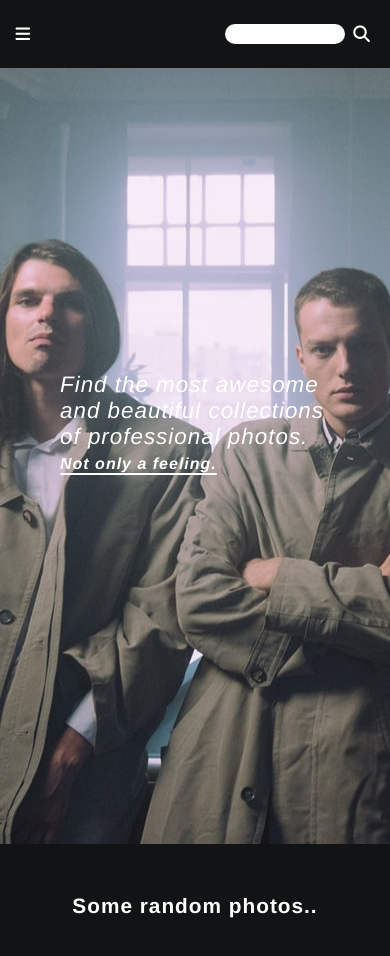
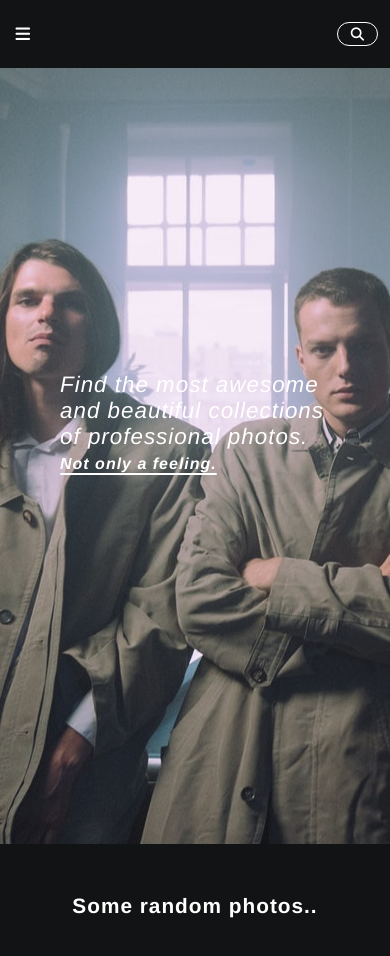
Before and after one commit to sbsmrth/Images-Paradise, a Vue app: page / in a window 390 px wide. Shown: the top 956 px of the page. Built offline with nearby package versions, Linux system fonts and the light colour scheme; no server answers.

Commit message:
refactor: search element changed with hover effect and vue warning for CardContainer resolved

```diff
--- a/src/components/layout/CardContainerComponent.vue
+++ b/src/components/layout/CardContainerComponent.vue
@@ -1,6 +1,6 @@
 <template>
   <section class="images" id="images">
-    <CardComponent v-for="img of images" :key="img.id" :img="img"/>
+    <CardComponent v-for="(img, index) of images" :key="index" :img="img"/>
   </section>
 </template>
 
@@ -32,7 +32,7 @@ export default defineComponent({
     grid-auto-rows: 400px;
     width: 95vw;
     margin: 50px auto;
-    gap: 50px 30px;
+    gap: 80px 30px;
   }
 
   @media (max-width: 768px) {
@@ -42,4 +42,10 @@ export default defineComponent({
       width: 93vw;
     }
   }
+
+  @media (min-width: 992px) {
+    .images {
+      row-gap: 50px;
+    }
+  }
 </style>
--- a/src/components/ui/NavBarComponent.vue
+++ b/src/components/ui/NavBarComponent.vue
@@ -17,11 +17,12 @@
       </ul>
       <form class="nav__search" role="search">
         <label for="q">
-          <input type="text" id="q" class="nav__input" v-model="q" autocomplete="off">
+          <input type="text" id="q" class="nav__input" v-model="q" autocomplete="off"
+          placeholder="Search an image..">
         </label>
         <router-link :to="{name:'search'}">
           <button class="nav__button" @click="send">
-            <i class="fa-solid fa-magnifying-glass fa-lg nav__icon"></i>
+            <i class="fa-solid fa-magnifying-glass nav__icon"></i>
           </button>
         </router-link>
       </form>
@@ -109,33 +110,46 @@ export default defineComponent({
   .nav__items .nav__item .nav__link {
     color: var(--light);
     text-decoration: none;
-    font-size: 1.3em;
+    font-size: 1.4em;
     letter-spacing: 2px;
     font-weight: bolder;
   }
 
   .nav .nav__search {
     position: absolute;
-    right: 30px;
+    right: 12px;
+    border-radius: 20px;
+    height: 24px;
+    display: flex;
+    background: none;
+    border: 1px solid var(--light);
+    justify-content: space-between;
+    padding: 11px 8px;
+    align-items: center;
+  }
+
+  .nav .nav__search .nav__input {
+    border: none;
+    outline: none;
+    width: 0px;
+    background: none;
+    transition: .3s;
+    color: var(--light);
+  }
+
+  .nav .nav__search:hover .nav__input {
+    width: 110px;
+    margin-right: 9px;
+    transition: .4s;
   }
 
   .nav .nav__search .nav__button {
     border: none;
+    outline: none;
     background: none;
-    margin-left: 8px;
-    outline: none;
   }
 
-  .nav .nav__search .nav__input {
-    border-radius: 10px;
-    height: 19px;
-    border: none;
-    outline: none;
-    padding-left: 6px;
-    width: 100px;
-  }
-
-  .nav .nav__search .nav__button .nav__icon {
+  .nav__search .nav__button .nav__icon {
     cursor: pointer;
     color: var(--light);
   }
@@ -178,19 +192,24 @@ export default defineComponent({
       transition: top .3s;
     }
 
-    .nav .nav__search {
-      position: absolute;
-      right: 20px;
+    .nav .nav__search:hover .nav__input {
+      width: 110px;
+      padding-left: 2px;
     }
 
-    .nav .nav__search .nav__input {
-      width: 120px;
-      height: 20px;
+    .nav .nav__search {
+      padding: 11px 13px;
     }
   }
   @media (min-width: 992px) {
-    .nav .nav__search .nav__input {
+    .nav .nav__search:hover .nav__input {
       width: 160px;
+      padding-left: 8px;
+    }
+
+    .nav .nav__search {
+      right: 30px;
+      height: 27px;
     }
   }
 </style>
```
